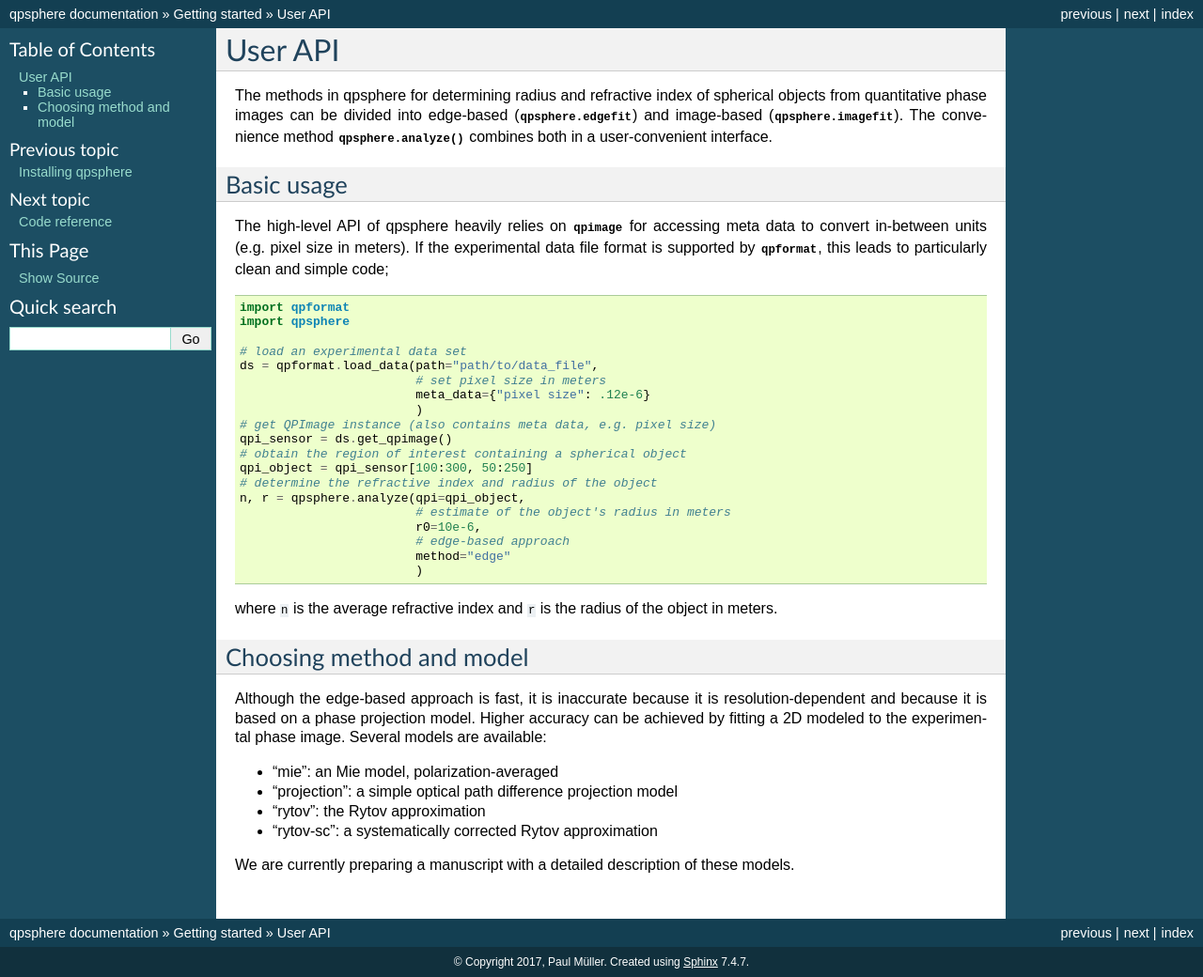
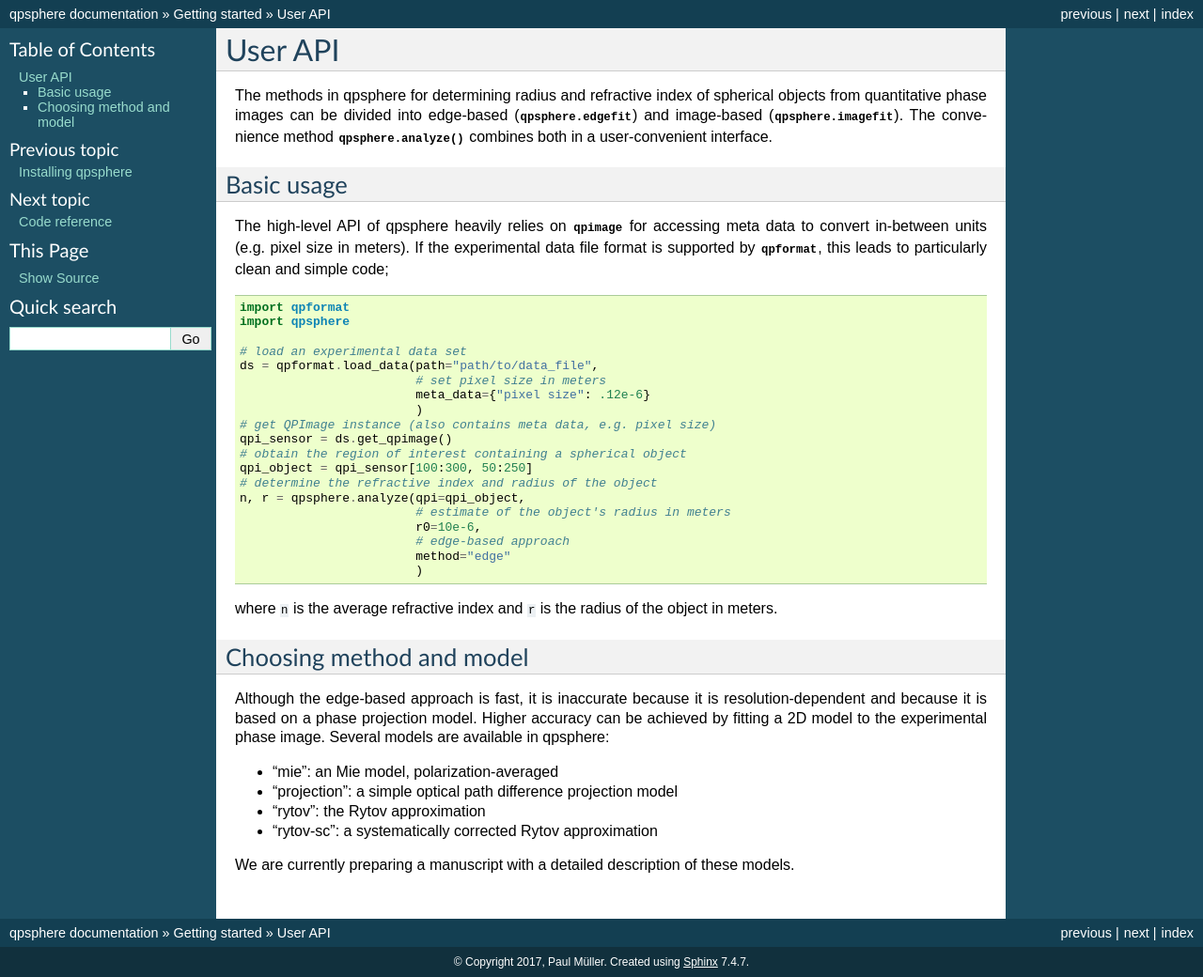
Before and after one commit to RI-imaging/qpsphere, a Sphinx documentation site: the page built from docs/userapi.rst, in a window 1280 px wide. Shown: the whole page at 94% size. Built offline with Sphinx 7.4.7, drawn with Linux system fonts in a browser that asks for light colours; pages that are not in the unit, such as notebooks, are missing from menus; the version number could not be read and is left out.

Commit message:
update docs

```diff
--- a/docs/userapi.rst
+++ b/docs/userapi.rst
@@ -44,8 +44,8 @@ Choosing method and model
 -------------------------
 Although the edge-based approach is fast, it is inaccurate because it
 is resolution-dependent and because it is based on a phase projection
-model. Higher accuracy can be achieved by fitting a 2D modeled to the
-experimental phase image. Several models are available:
+model. Higher accuracy can be achieved by fitting a 2D model to the
+experimental phase image. Several models are available in qpsphere:
 
 - "mie": an Mie model, polarization-averaged
 - "projection": a simple optical path difference projection model
```
